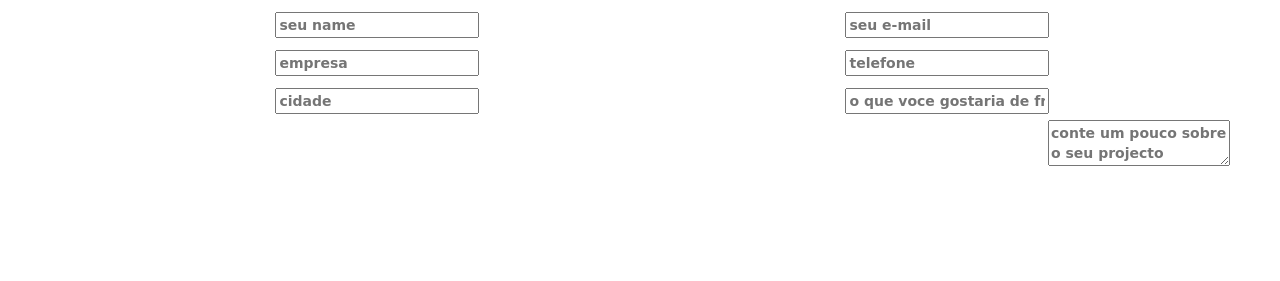
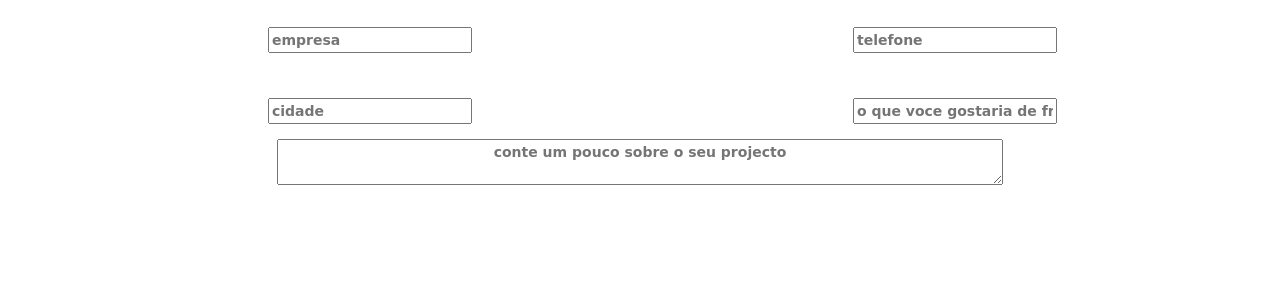
Before and after one commit to eschapp/bubb_eschapp, a website: page index.html in a window 1280 px wide. Shown: the part 519-800 px from the top of the page. Drawn offline with nearby package versions, Linux system fonts and the light colour scheme; a web font is replaced by a local one.

Commit message:
fix some contact form width

```diff
--- a/css/style.css
+++ b/css/style.css
@@ -106,15 +106,23 @@ nav li a:hover {
   text-align: center;
 }
 
-.contact li {
-    width: 50%;
+.contact {
+    width: 100%;
     padding: 0 25px;
     position: relative;
-    margin: 6px 0;
+    margin: 0 auto 0 auto;
     float: left;
     box-sizing: border-box;
     text-align: center;
+}
 
+.contact li {
+  width: 50%;
+  text-align: center;
+}
+.contact textarea {
+  width: 60%;
+  text-align: center;
 }
 /*.contact ul.right{
   float: right;
```
